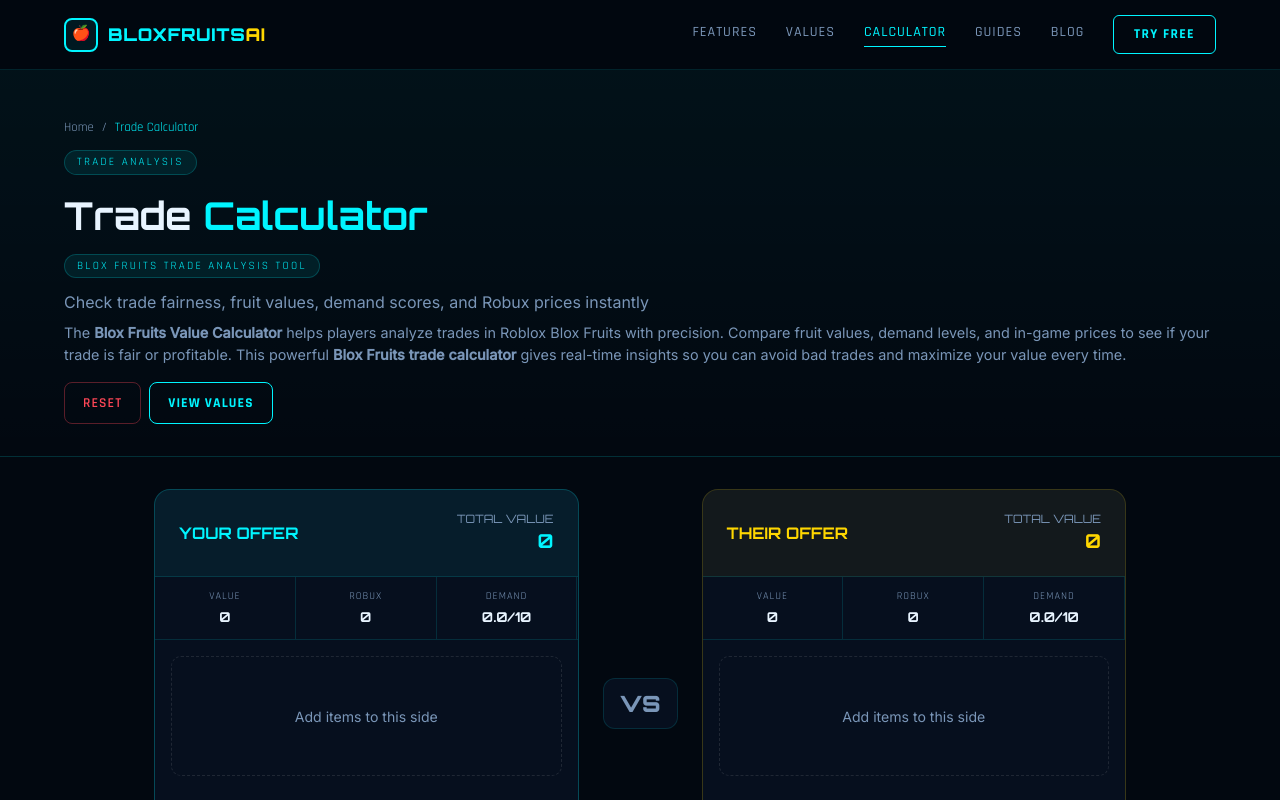
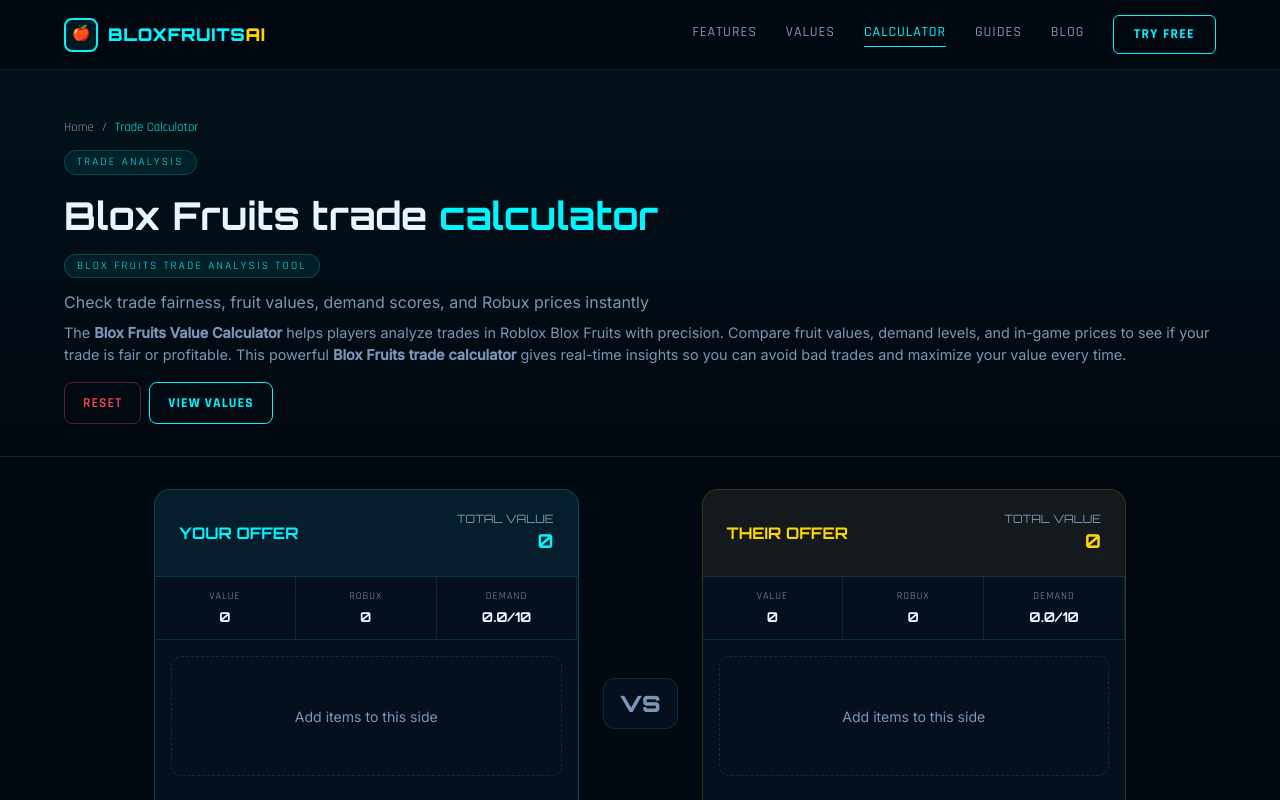
Before and after one commit to fhardi95/bloxfruitsai, a Next.js app: page /calculator in a window 1280 px wide. Shown: the top 800 px of the page. Built offline with nearby package versions, Linux system fonts and the light colour scheme.

Commit message:
Add files via upload

```diff
--- a/app/calculator/CalculatorClient.tsx
+++ b/app/calculator/CalculatorClient.tsx
@@ -204,7 +204,7 @@
             <div>
               <div style={{ display: "inline-block", fontSize: "0.7rem", letterSpacing: "0.2em", textTransform: "uppercase", color: "var(--cyan)", background: "rgba(0,245,255,0.08)", border: "1px solid rgba(0,245,255,0.2)", padding: "3px 12px", borderRadius: 50, marginBottom: "0.75rem" }}>Trade Analysis</div>
               <h1 style={{ fontFamily: "'Orbitron',monospace", fontSize: "clamp(1.6rem,3vw,2.4rem)", fontWeight: 700, marginBottom: "0.5rem" }}>
-                Trade <span style={{ color: "var(--cyan)" }}>Calculator</span>
+                Blox Fruits trade  <span style={{ color: "var(--cyan)" }}>calculator</span>
               </h1>
         <div>
           <h3 style={{ display: "inline-block", fontSize: "0.7rem", letterSpacing: "0.2em", textTransform: "uppercase", color: "var(--cyan)", background: "rgba(0,245,255,0.08)", border: "1px solid rgba(0,245,255,0.2)", padding: "3px 12px", borderRadius: 50, marginBottom: "0.75rem" }}>
```
